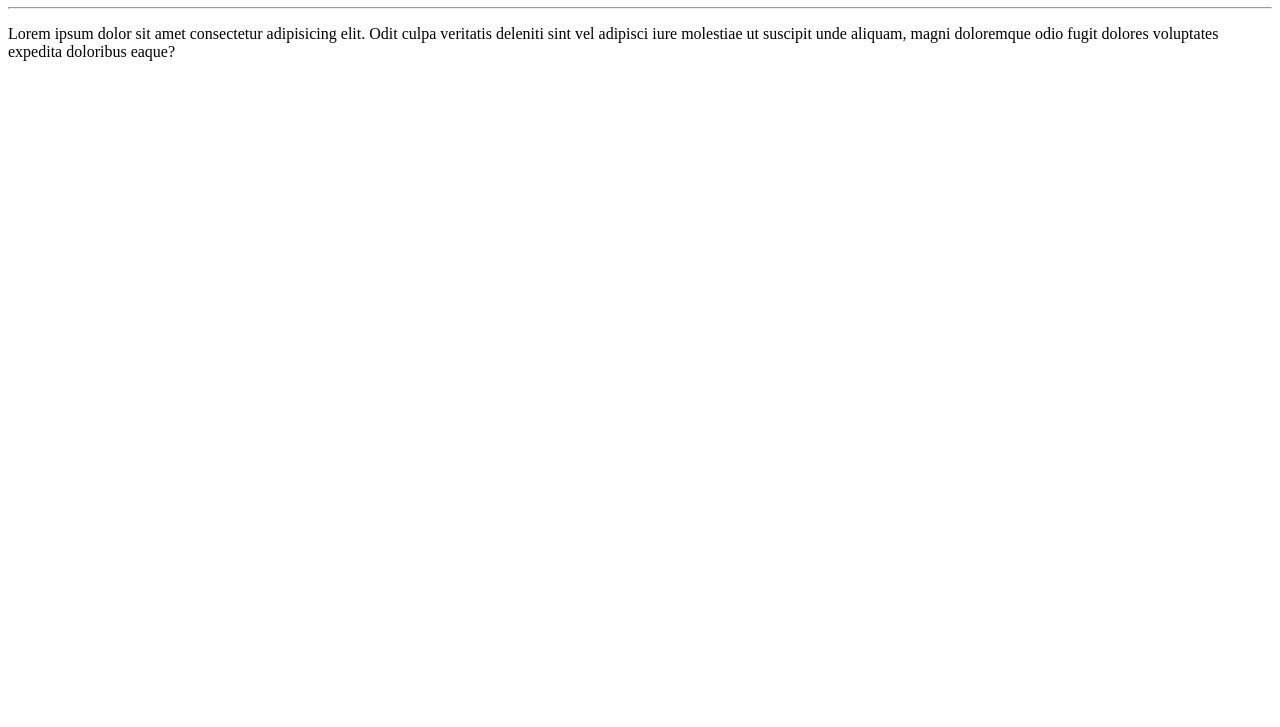
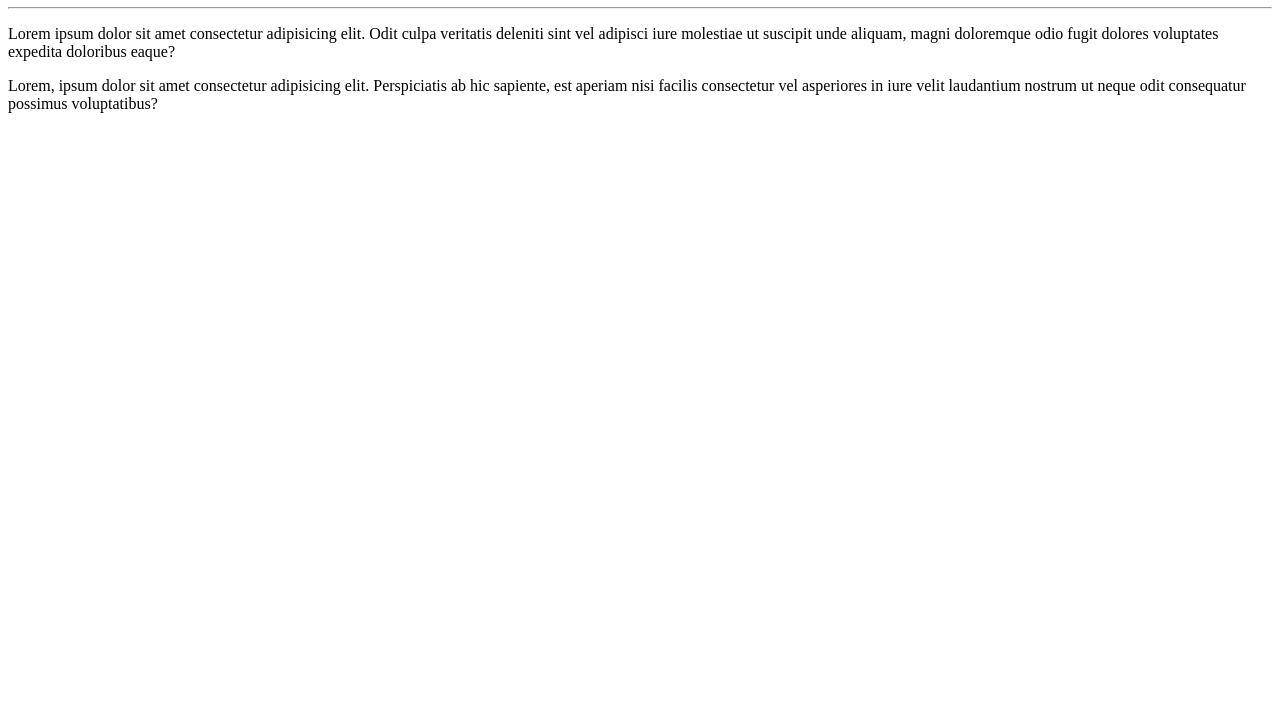
Before and after one commit to MuriloPCoelho/Ola-Mundo, a plain HTML site: page Site-exemplo/index.html in a window 1280 px wide. Shown: the part 73-800 px from the top of the page. Drawn offline with Linux system fonts and the light colour scheme.

Commit message:
adicionei um parágrafo

```diff
--- a/Site-exemplo/index.html
+++ b/Site-exemplo/index.html
@@ -14,6 +14,9 @@
     <p>
         Lorem ipsum dolor sit amet consectetur adipisicing elit. Odit culpa veritatis deleniti sint vel adipisci iure molestiae ut suscipit unde aliquam, magni doloremque odio fugit dolores voluptates expedita doloribus eaque?
     </p>
+    <p>
+        Lorem, ipsum dolor sit amet consectetur adipisicing elit. Perspiciatis ab hic sapiente, est aperiam nisi facilis consectetur vel asperiores in iure velit laudantium nostrum ut neque odit consequatur possimus voluptatibus?
+    </p>
 
 </body>
 </html>
```
